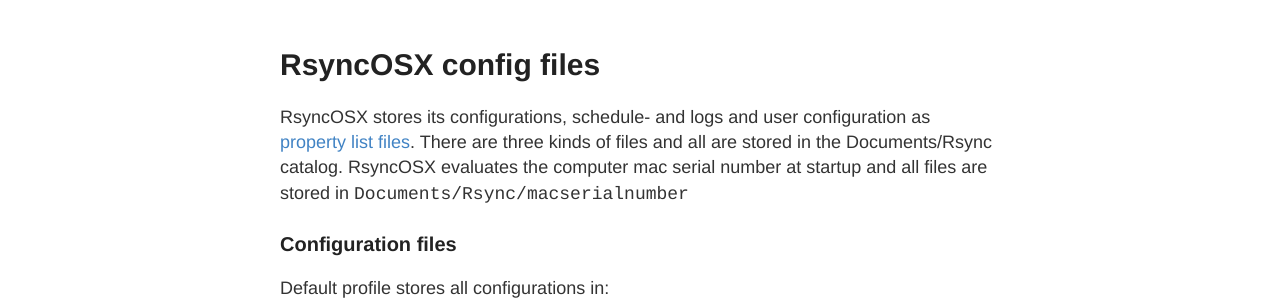
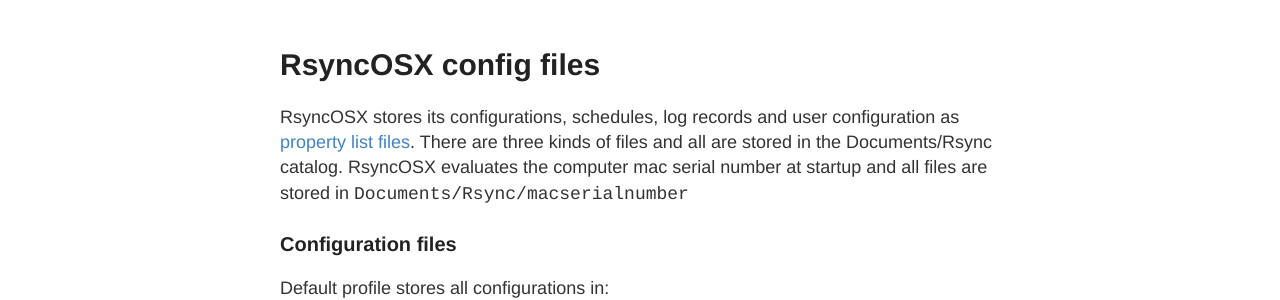
Before and after one commit to d2s/Documentation, a Jekyll site: the page built from _posts/2018-04-10-configfiles.md, in a window 1280 px wide. Shown: the part 122-422 px from the top of the page. Built offline with Jekyll 4.4.1, drawn with Linux system fonts in a browser that asks for light colours.

Commit message:
Update 2018-04-10-configfiles.md

```diff
--- a/_posts/2018-04-10-configfiles.md
+++ b/_posts/2018-04-10-configfiles.md
@@ -4,7 +4,7 @@ title:  "RsyncOSX config files"
 permalink: configfiles
 ---
 
-RsyncOSX stores its configurations, schedule- and logs and user configuration as [property list files](https://en.wikipedia.org/wiki/Property_list). There are three kinds of files and all are stored in the Documents/Rsync catalog. RsyncOSX evaluates the computer mac serial number at startup and all files are stored in `Documents/Rsync/macserialnumber`
+RsyncOSX stores its configurations, schedules, log records and user configuration as [property list files](https://en.wikipedia.org/wiki/Property_list). There are three kinds of files and all are stored in the Documents/Rsync catalog. RsyncOSX evaluates the computer mac serial number at startup and all files are stored in `Documents/Rsync/macserialnumber`
 
 ### Configuration files
 
```
